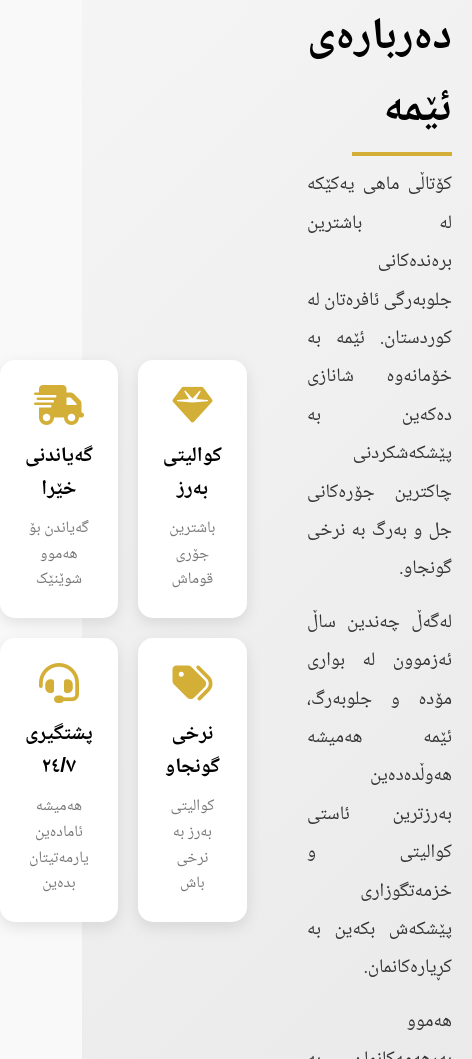
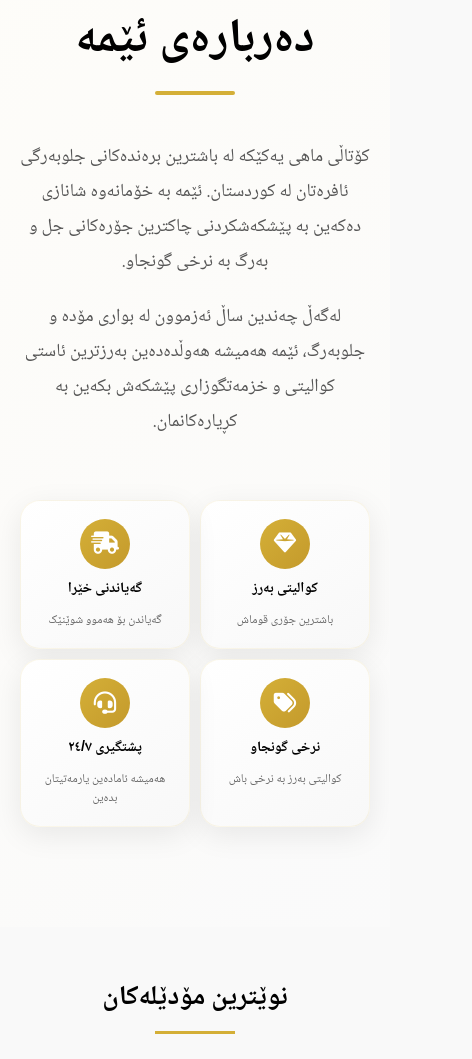
Before and after one commit to EngxCyber01/mah, a plain HTML site: page index.html in a window 390 px wide. Shown: the part 941-2000 px from the top of the page, 472 px wide, since content can reach past the window. Drawn offline with nearby package versions, Linux system fonts and the light colour scheme.

Commit message:
Update index.html

```diff
--- a/index.html
+++ b/index.html
@@ -397,12 +397,17 @@
             }
 
             .about-features {
-                grid-template-columns: 1fr 1fr;
-                gap: 15px;
+                grid-template-columns: repeat(2, 1fr);
+                gap: 20px;
             }
 
             .feature-box {
-                padding: 20px;
+                padding: 30px 20px;
+            }
+
+            .feature-icon {
+                width: 70px;
+                height: 70px;
             }
 
             .feature-box i {
@@ -410,7 +415,11 @@
             }
 
             .feature-box h4 {
-                font-size: 1.1rem;
+                font-size: 1.15rem;
+            }
+
+            .feature-box p {
+                font-size: 0.9rem;
             }
         }
 
@@ -434,16 +443,21 @@
             }
 
             .about-content {
-                grid-template-columns: 1fr;
-                gap: 30px;
+                padding: 0;
             }
 
             .about-text h2 {
                 font-size: 2.2rem;
             }
 
-            .about-text p {
+            .about-description p {
                 font-size: 1rem;
+            }
+
+            .about-features {
+                grid-template-columns: repeat(2, 1fr);
+                gap: 15px;
+                margin-top: 40px;
             }
 
             .section-header h2 {
@@ -501,12 +515,38 @@
                 font-size: 1.8rem;
             }
 
+            .about-description p {
+                font-size: 0.95rem;
+                line-height: 1.7;
+            }
+
             .about-features {
-                grid-template-columns: 1fr;
+                grid-template-columns: repeat(2, 1fr);
+                gap: 12px;
+                margin-top: 30px;
             }
 
             .feature-box {
-                padding: 20px 15px;
+                padding: 20px 12px;
+            }
+
+            .feature-icon {
+                width: 55px;
+                height: 55px;
+                margin: 0 auto 12px;
+            }
+
+            .feature-box i {
+                font-size: 1.5rem;
+            }
+
+            .feature-box h4 {
+                font-size: 0.95rem;
+                margin-bottom: 8px;
+            }
+
+            .feature-box p {
+                font-size: 0.8rem;
             }
 
             .section-header h2 {
@@ -572,6 +612,40 @@
                 padding: 60px 15px;
             }
 
+            .about-header {
+                margin-bottom: 40px;
+            }
+
+            .about-features {
+                grid-template-columns: repeat(2, 1fr) !important;
+                gap: 10px !important;
+                margin-top: 30px !important;
+            }
+
+            .feature-box {
+                padding: 18px 10px !important;
+                border-radius: 15px;
+            }
+
+            .feature-icon {
+                width: 50px !important;
+                height: 50px !important;
+                margin: 0 auto 10px !important;
+            }
+
+            .feature-box i {
+                font-size: 1.4rem !important;
+            }
+
+            .feature-box h4 {
+                font-size: 0.9rem !important;
+                margin-bottom: 6px;
+            }
+
+            .feature-box p {
+                font-size: 0.75rem !important;
+            }
+
             .location-section {
                 padding: 60px 15px;
             }
@@ -617,80 +691,151 @@
 
         /* --- ABOUT SECTION --- */
         .about-section {
-            background: linear-gradient(135deg, #f5f5f5 0%, #e8e8e8 100%);
+            background: #ffffff;
             padding: 100px 20px;
+            position: relative;
+            overflow: hidden;
+        }
+
+        .about-section::before {
+            content: '';
+            position: absolute;
+            top: 0;
+            left: 0;
+            width: 100%;
+            height: 100%;
+            background: linear-gradient(135deg, rgba(212, 175, 55, 0.03) 0%, rgba(0, 0, 0, 0.02) 100%);
+            z-index: 0;
         }
 
         .about-content {
             max-width: 1200px;
             margin: 0 auto;
-            display: grid;
-            grid-template-columns: 1fr 1fr;
-            gap: 60px;
-            align-items: center;
+            position: relative;
+            z-index: 1;
+        }
+
+        .about-header {
+            text-align: center;
+            margin-bottom: 60px;
         }
 
         .about-text h2 {
-            font-size: 2.8rem;
+            font-size: 3rem;
             color: var(--dark);
             margin-bottom: 20px;
             position: relative;
+            display: inline-block;
+            font-weight: 700;
         }
 
         .about-text h2:after {
             content: '';
             position: absolute;
-            bottom: -10px;
-            right: 0;
-            width: 100px;
+            bottom: -15px;
+            left: 50%;
+            transform: translateX(-50%);
+            width: 80px;
             height: 4px;
             background: var(--gold);
+            border-radius: 2px;
         }
 
-        .about-text p {
-            font-size: 1.2rem;
-            line-height: 2;
-            color: #333;
-            margin-bottom: 15px;
-            text-align: justify;
+        .about-description {
+            max-width: 900px;
+            margin: 40px auto 0;
+            text-align: center;
+        }
+
+        .about-description p {
+            font-size: 1.15rem;
+            line-height: 1.9;
+            color: #555;
+            margin-bottom: 20px;
+        }
+
+        .about-description p:last-child {
+            margin-bottom: 0;
         }
 
         .about-features {
             display: grid;
-            grid-template-columns: repeat(2, 1fr);
-            gap: 20px;
-            margin-top: 30px;
+            grid-template-columns: repeat(4, 1fr);
+            gap: 30px;
+            margin-top: 70px;
         }
 
         .feature-box {
-            background: white;
-            padding: 25px;
-            border-radius: 15px;
-            box-shadow: 0 5px 15px rgba(0,0,0,0.1);
+            background: linear-gradient(145deg, #ffffff 0%, #f8f8f8 100%);
+            padding: 40px 25px;
+            border-radius: 20px;
+            box-shadow: 0 8px 30px rgba(0, 0, 0, 0.08);
             text-align: center;
-            transition: var(--transition);
+            transition: all 0.4s cubic-bezier(0.175, 0.885, 0.32, 1.275);
+            border: 1px solid rgba(212, 175, 55, 0.1);
+            position: relative;
+            overflow: visible;
+        }
+
+        .feature-box::before {
+            content: '';
+            position: absolute;
+            top: 0;
+            left: 0;
+            width: 100%;
+            height: 100%;
+            background: linear-gradient(135deg, rgba(212, 175, 55, 0.05) 0%, transparent 100%);
+            opacity: 0;
+            transition: opacity 0.4s ease;
         }
 
         .feature-box:hover {
-            transform: translateY(-10px);
-            box-shadow: 0 10px 25px rgba(212, 175, 55, 0.3);
+            transform: translateY(-12px);
+            box-shadow: 0 15px 40px rgba(212, 175, 55, 0.25);
+            border-color: var(--gold);
+        }
+
+        .feature-box:hover::before {
+            opacity: 1;
+        }
+
+        .feature-icon {
+            width: 80px;
+            height: 80px;
+            margin: 0 auto 20px;
+            display: flex;
+            align-items: center;
+            justify-content: center;
+            background: linear-gradient(135deg, var(--gold) 0%, #c49a2c 100%);
+            border-radius: 50%;
+            transition: all 0.4s ease;
+            position: relative;
+            z-index: 1;
+        }
+
+        .feature-box:hover .feature-icon {
+            transform: scale(1.1) rotate(5deg);
+            box-shadow: 0 10px 25px rgba(212, 175, 55, 0.4);
         }
 
         .feature-box i {
-            font-size: 2.5rem;
-            color: var(--gold);
-            margin-bottom: 15px;
+            font-size: 2.2rem;
+            color: white;
         }
 
         .feature-box h4 {
-            font-size: 1.3rem;
+            font-size: 1.35rem;
             color: var(--dark);
-            margin-bottom: 10px;
+            margin-bottom: 12px;
+            font-weight: 600;
+            line-height: 1.4;
         }
 
         .feature-box p {
-            font-size: 1rem;
-            color: var(--gray);
+            font-size: 0.95rem;
+            color: #666;
+            line-height: 1.6;
+            margin: 0;
         }
 
         /* --- LOCATION SECTION --- */
@@ -918,30 +1063,41 @@
     <!-- ABOUT US SECTION -->
     <section class="about-section" id="about">
         <div class="about-content">
+            <div class="about-header">
                 <div class="about-text">
                     <h2>دەربارەی ئێمە</h2>
+                </div>
+                <div class="about-description">
                     <p>کۆتاڵی ماهی یەکێکە لە باشترین برەندەکانی جلوبەرگی ئافرەتان لە کوردستان. ئێمە بە خۆمانەوە شانازی دەکەین بە پێشکەشکردنی چاکترین جۆرەکانی جل و بەرگ بە نرخی گونجاو.</p>
                     <p>لەگەڵ چەندین ساڵ ئەزموون لە بواری مۆدە و جلوبەرگ، ئێمە هەمیشە هەوڵدەدەین بەرزترین ئاستی کوالیتی و خزمەتگوزاری پێشکەش بکەین بە کڕیارەکانمان.</p>
-                <p>هەموو بەرهەمەکانمان بە وردی هەڵبژێردراون بۆ ئەوەی دڵنیابین لە جوانی و متمانەی ئێوە.</p>
+                </div>
             </div>
             <div class="about-features">
                 <div class="feature-box">
+                    <div class="feature-icon">
                         <i class="fas fa-gem"></i>
+                    </div>
                     <h4>کوالیتی بەرز</h4>
                     <p>باشترین جۆری قوماش</p>
                 </div>
                 <div class="feature-box">
+                    <div class="feature-icon">
                         <i class="fas fa-truck-fast"></i>
+                    </div>
                     <h4>گەیاندنی خێرا</h4>
                     <p>گەیاندن بۆ هەموو شوێنێک</p>
                 </div>
                 <div class="feature-box">
+                    <div class="feature-icon">
                         <i class="fas fa-tags"></i>
+                    </div>
                     <h4>نرخی گونجاو</h4>
                     <p>کوالیتی بەرز بە نرخی باش</p>
                 </div>
                 <div class="feature-box">
+                    <div class="feature-icon">
                         <i class="fas fa-headset"></i>
+                    </div>
                     <h4>پشتگیری ٢٤/٧</h4>
                     <p>هەمیشە ئامادەین یارمەتیتان بدەین</p>
                 </div>
@@ -1081,7 +1237,7 @@
                         <p class="detail-item">جۆری قوماش: <span>${item.fabric}</span></p>
                         <div class="price-tag">${item.price} د.ع</div>
 
-                        <a href="https://wa.me/9647507717116?text=سڵاو، دەمەوێت ئەم پارچەیە داوا بکەم: ${item.title}" class="order-btn" target="_blank">
+                        <a href="https://wa.me/9647507717116?text=سڵاو، %0Aدەمەوێت ئەم پارچەیە داوا بکەم:%0A%0Aناوی کاڵا: ${item.title}%0Aنرخ: ${item.price} د.ع%0Aجۆری قوماش: ${item.fabric}%0A%0Aوێنەی کاڵا: ${item.img}" class="order-btn" target="_blank">
                             داواکردن <i class="fa-brands fa-whatsapp"></i>
                         </a>
                     </div>
@@ -1231,7 +1387,6 @@
             userLocation = null;
         });
     </script>
-    </script>
 
 </body>
 </html>
```
Lines whose indentation alone changed are shown as unchanged.
